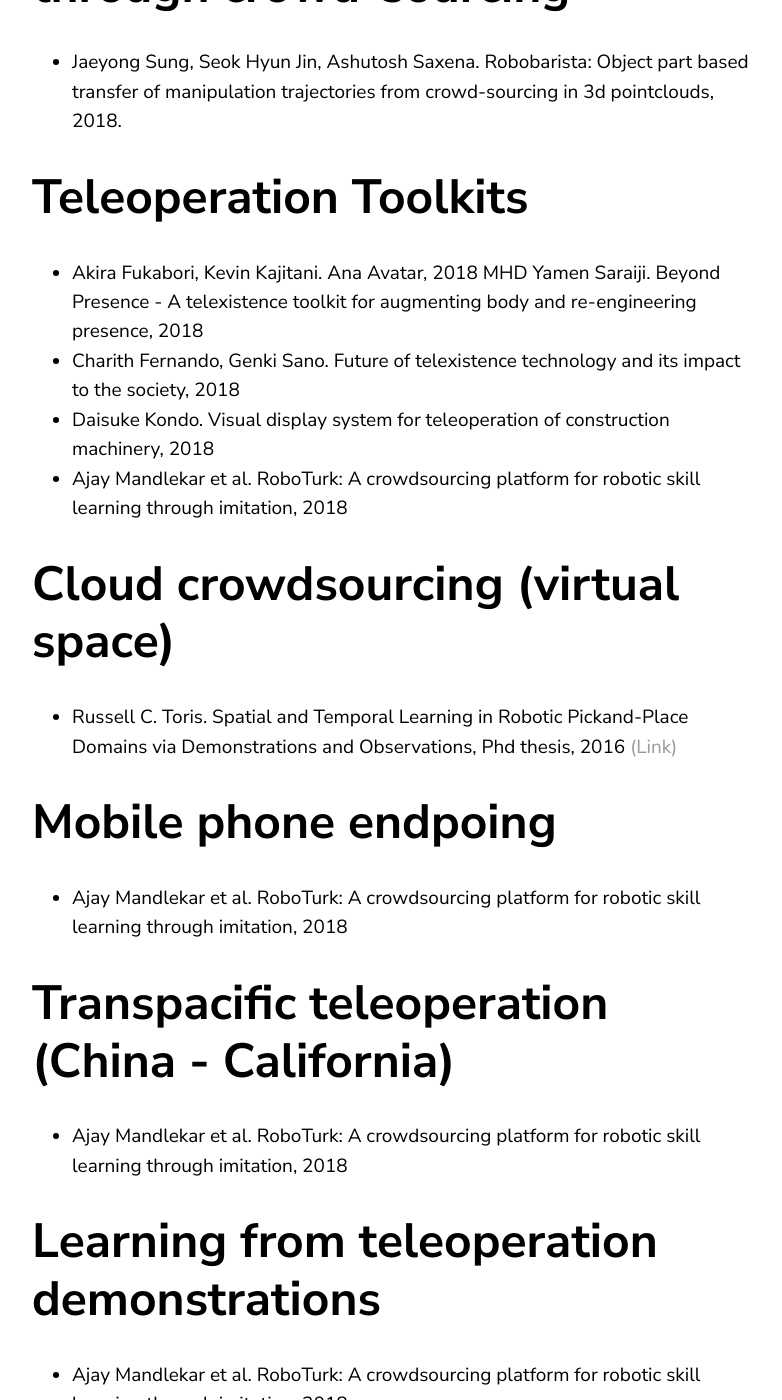
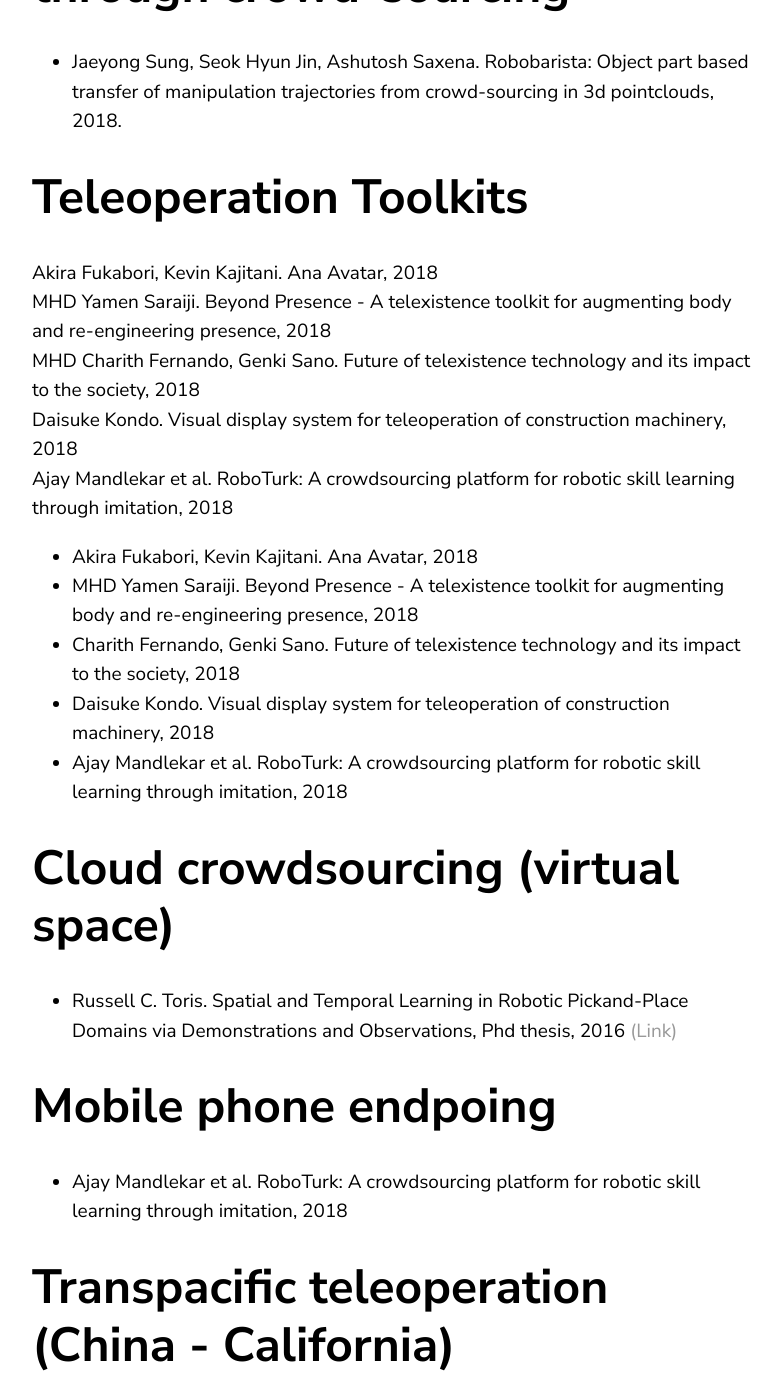
Before and after one commit to jluis9796/jluis9796.github.io, a Jekyll site: the page built from _posts/2020-05-24-telexistence.markdown, in a window 1280 px wide and 1400 px high, scrolled down 1292 px. Shown: the whole window, without its empty margins (68-850 px from the left). Built offline with Jekyll 4.4.1, drawn with Linux system fonts in a browser that asks for light colours.

Commit message:
Update 2020-05-24-telexistence.markdown

```diff
--- a/_posts/2020-05-24-telexistence.markdown
+++ b/_posts/2020-05-24-telexistence.markdown
@@ -30,8 +30,28 @@ date:   2020-05-24 13:34:36 +0900
 * Jaeyong Sung, Seok Hyun Jin, Ashutosh Saxena. Robobarista: Object part based transfer of manipulation trajectories from crowd-sourcing in 3d pointclouds, 2018.
 
 # Teleoperation Toolkits
+<table>
+  <tbody>
+    <tr>
+    <td>Akira Fukabori, Kevin Kajitani. Ana Avatar, 2018</td>
+    </tr>
+    <tr>
+    <td>MHD Yamen Saraiji. Beyond Presence - A telexistence toolkit for augmenting body and re-engineering presence, 2018</td>
+    </tr>
+    <tr>
+    <td>MHD Charith Fernando, Genki Sano. Future of telexistence technology and its impact to the society, 2018</td>
+    </tr>
+    <tr>
+    <td>Daisuke Kondo. Visual display system for teleoperation of construction machinery, 2018</td>
+    </tr>
+    <tr>
+    <td>Ajay Mandlekar et al. RoboTurk: A crowdsourcing platform for robotic skill learning through imitation, 2018</td>
+    </tr>
+  </tbody>
+</table>
+
 * Akira Fukabori, Kevin Kajitani. Ana Avatar, 2018
-MHD Yamen Saraiji. Beyond Presence - A telexistence toolkit for augmenting body and re-engineering presence, 2018
+* MHD Yamen Saraiji. Beyond Presence - A telexistence toolkit for augmenting body and re-engineering presence, 2018
 * Charith Fernando, Genki Sano. Future of telexistence technology and its impact to the society, 2018
 * Daisuke Kondo. Visual display system for teleoperation of construction machinery, 2018
 * Ajay Mandlekar et al. RoboTurk: A crowdsourcing platform for robotic skill learning through imitation, 2018
@@ -47,11 +67,3 @@ MHD Yamen Saraiji. Beyond Presence - A telexistence toolkit for augmenting body
 
 # Learning from teleoperation demonstrations
 * Ajay Mandlekar et al. RoboTurk: A crowdsourcing platform for robotic skill learning through imitation, 2018
-
-<table>
-  <tbody>
-    <tr>
-      <td>Charlie</td>
-    </tr>
-  </tbody>
-</table>
```
